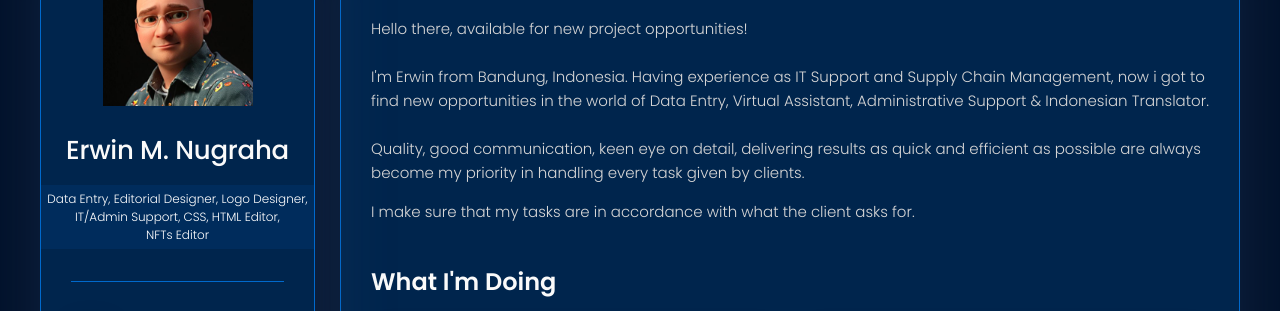
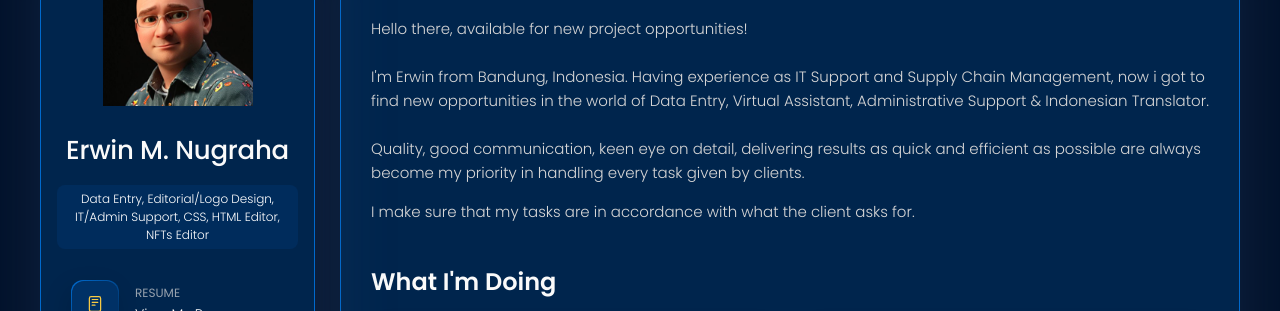
Before and after one commit to EmNug/emnug.github.io, a plain HTML site: page index.html in a window 1280 px wide. Shown: the part 162-473 px from the top of the page. Drawn offline with nearby package versions, Linux system fonts and the light colour scheme.

Commit message:
Update index.html

```diff
--- a/index.html
+++ b/index.html
@@ -48,7 +48,7 @@
         <div class="info-content">
           <h1 class="name" title="Erwin M. Nugraha">Erwin M. Nugraha</h1>
 
-          <p class="title">Data Entry, Editorial Designer, Logo Designer, <br>IT/Admin Support, CSS, HTML Editor, <br>NFTs Editor</p>
+          <p class="title">Data Entry, Editorial/Logo Design, <br>IT/Admin Support, CSS, HTML Editor, <br>NFTs Editor</p>
         </div>
 
         <button class="info_more-btn" data-sidebar-btn>
@@ -151,9 +151,9 @@
           </li>
 
         </ul>
+        <!--
+        <div class="separator"></div>
 
-        <div class="separator"></div>
-        <!--
         <ul class="social-list">
 
           <li class="social-item">
@@ -172,9 +172,9 @@
             <a href="#" class="social-link" target="_blank">
               <ion-icon name="logo-linkedin"></ion-icon>
             </a>
-          </li>-->
+          </li>
 
-        </ul>
+        </ul>-->
 
       </div>
 
```
